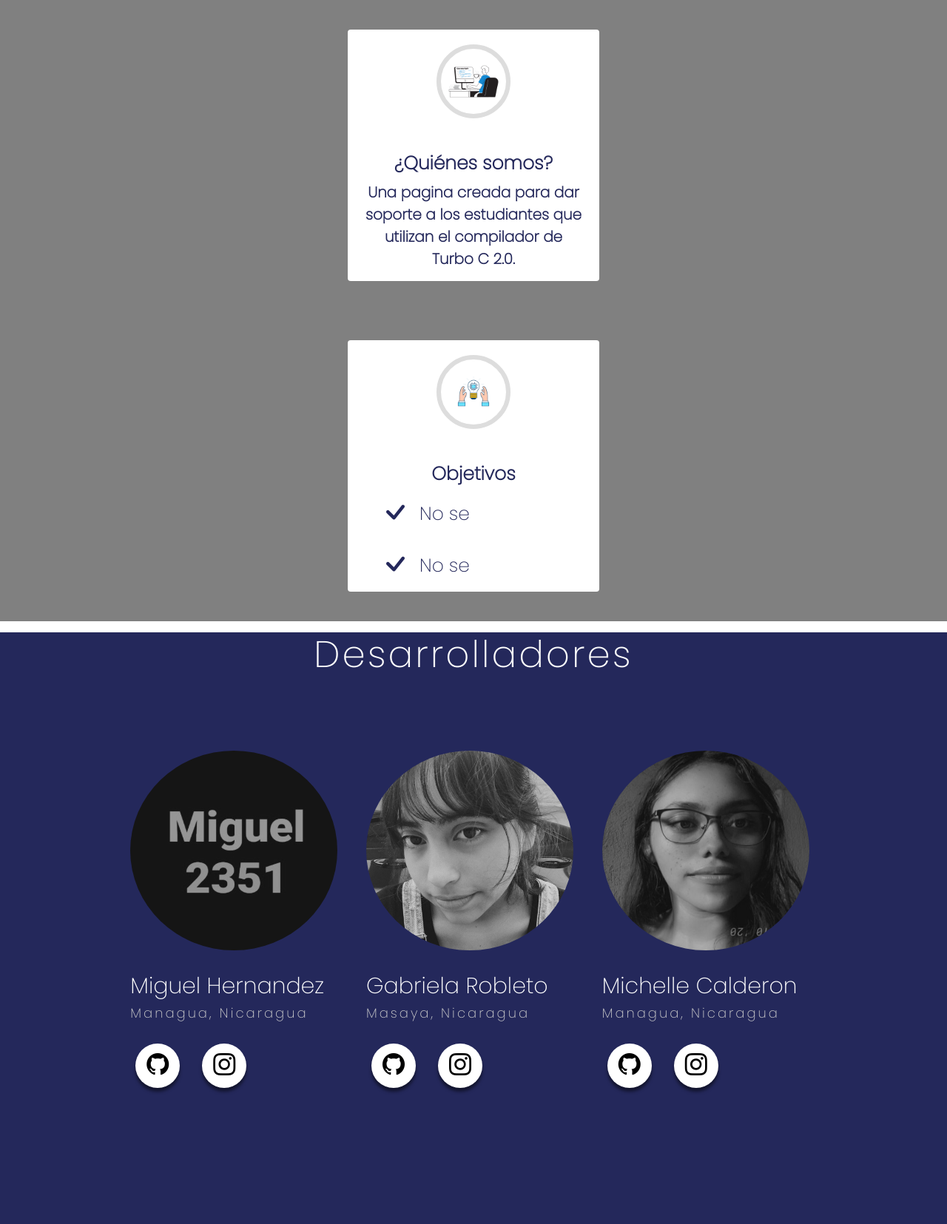
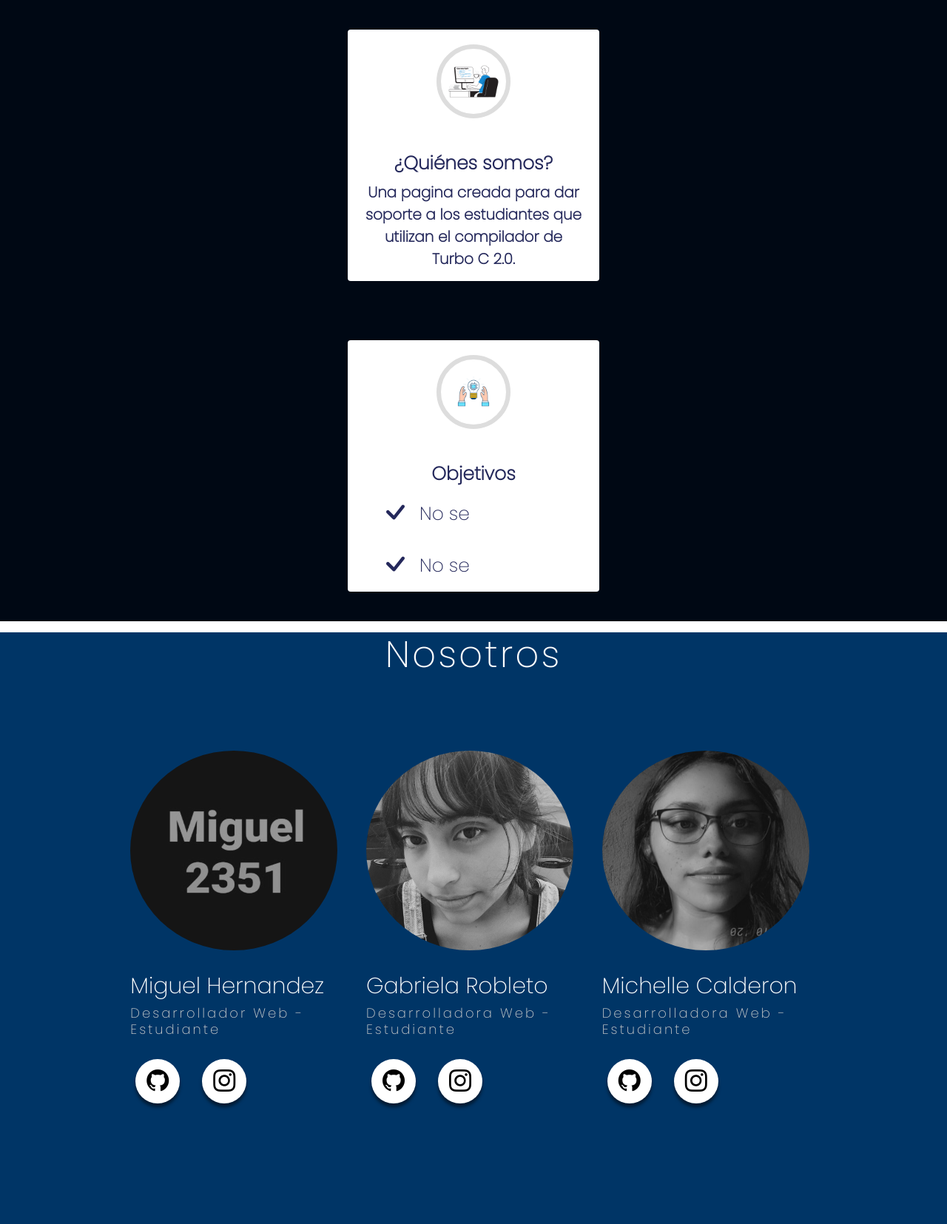
Before and after one commit to mgrobleto/CodeLand, a Flask app: page /about-us in a window 1280 px wide. Shown: the part 70-1725 px from the top of the page at 74% size. Run offline with Flask 2, Linux system fonts and the light colour scheme; parts of the project's set-up code (start-up, migrations or seed data) failed here and were passed over; some libraries are stand-ins or nearby versions.

Commit message:
Cambie los colores del about y los titulos de desarrolladores uwu

```diff
--- a/static/styles/about/about.css
+++ b/static/styles/about/about.css
@@ -10,10 +10,10 @@
 .who-we-are {
     min-height: 100vh;
     width: 100%;
-    background-color: gray;
+    background-color: #000814;
     background-position: center;
     background-size: cover;
-    position: relative;
+    /*position: relative;*/
 }
 
 .who {
@@ -50,8 +50,9 @@
 }
 
 .single-box:hover {
-    background: #24285B;
-    color: #fff;
+    /*background: #d6d6d666;
+    color: #fff;*/
+    transform: translate(0, -10px);
 }
 
 .single-box:nth-child(1) .img-area{
@@ -126,7 +127,7 @@
 
     min-height: 100vh;
     width: 100%;
-    background-color: #24285B;
+    background-color: #003566;
     background-position: center;
     background-size: cover;
     position: relative;
@@ -151,9 +152,14 @@
     margin: 20px 80px;
 }
 
+/*.profile:not(:last-child) {
+    margin-bottom: 10px;
+}*/
+
 .profile {
     color: #fff;
     flex-basis: 290px;
+    margin-bottom: 10px;
 }
 
 .profile .profile-img {
--- a/templates/about us/about.html
+++ b/templates/about us/about.html
@@ -38,12 +38,12 @@
     </section>
     <section class="developers">
         <div class="container">
-            <h1 class="heading3"> Desarrolladores </h1>
+            <h1 class="heading3"> Nosotros </h1>
             <div class="profiles">
                 <div class="profile">
                     <img src="/static/styles/about/images/Miguel.jpeg" class="profile-img">
                     <h3 class="user-name"> Miguel Hernandez </h3>
-                    <h5> Managua, Nicaragua </h5>
+                    <h5> Desarrollador Web - Estudiante </h5>
                     <div class="social">
                         <ul>
                             <li> <a href="https://github.com/MiguelHG2351"> <i class="bi bi-github" role="img" aria-label="GitHub"> </i></a></li>
@@ -54,7 +54,7 @@
                 <div class="profile">
                     <img src="/static/styles/about/images/Gabriela.jpeg" class="profile-img">
                     <h3 class="user-name"> Gabriela Robleto </h3>
-                    <h5> Masaya, Nicaragua </h5>
+                    <h5> Desarrolladora Web - Estudiante </h5>
                     <div class="social">
                         <ul>
                             <li> <a href="https://github.com/cafeconlechee"> <i class="bi bi-github" role="img" aria-label="GitHub"> </i></a></li>
@@ -65,7 +65,7 @@
                 <div class="profile">
                     <img src="/static/styles/about/images/Michelle.jpeg" class="profile-img">
                     <h3 class="user-name"> Michelle Calderon </h3>
-                    <h5> Managua, Nicaragua </h5>
+                    <h5> Desarrolladora Web - Estudiante </h5>
                     <div class="social">
                         <ul>
                             <li> <a href="https://github.com/Mitch-coder"> <i class="bi bi-github" role="img" aria-label="GitHub"> </i></a></li>
```
